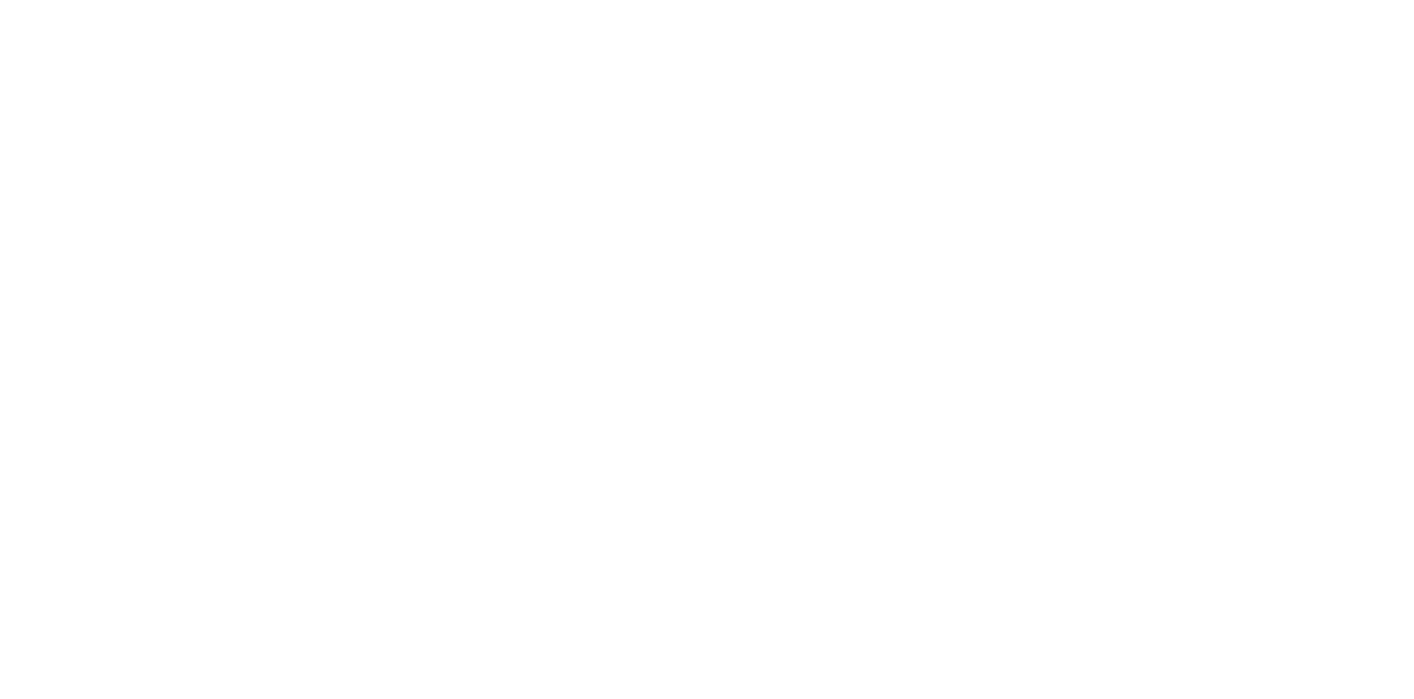
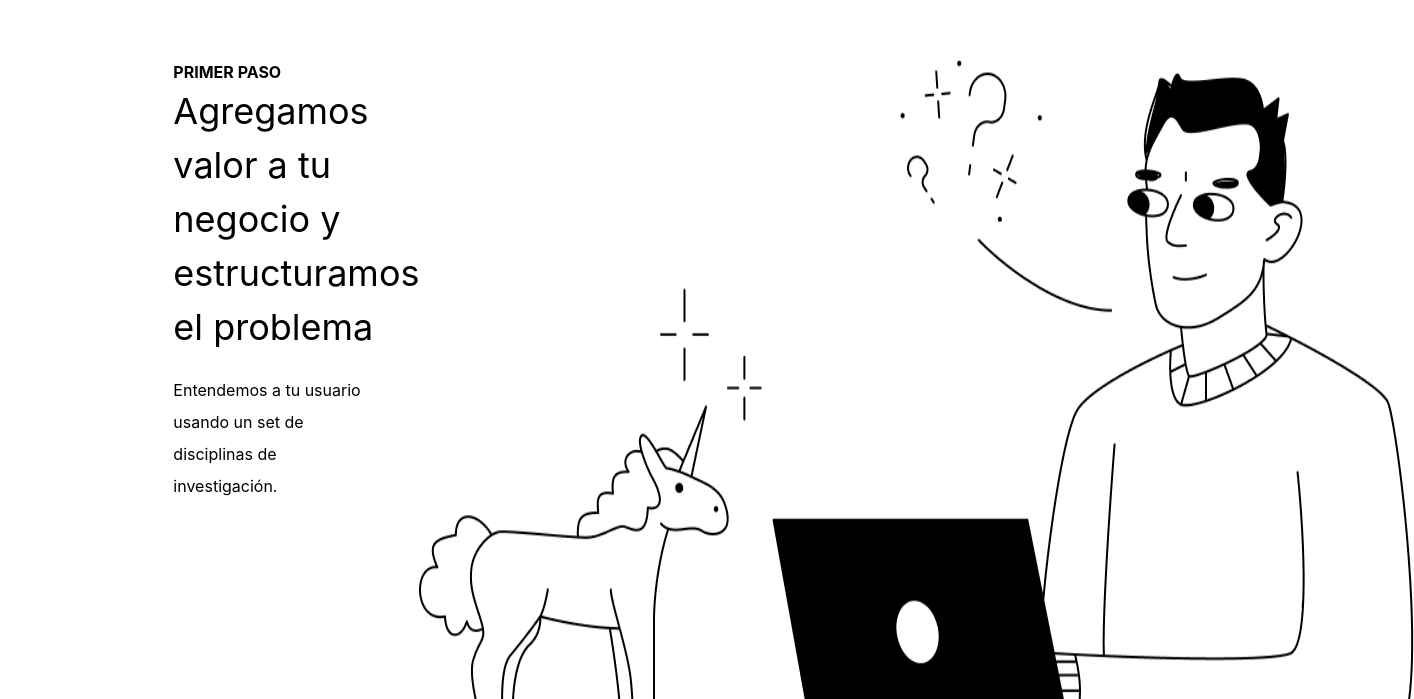
Before and after one commit to ZambranoBeicker/esedor_landingpage-web, a React (Create React App) app: page / in a window 1280 px wide. Shown: the part 2101-2800 px from the top of the page, 1414 px wide, since content can reach past the window. Before the commit the page ends 2057 px from the top, so only its background shows below. Built offline with nearby package versions, Linux system fonts and the light colour scheme.

Commit message:
Create Steps.js and add functions to it

```diff
--- a/src/App.js
+++ b/src/App.js
@@ -3,6 +3,7 @@
 import {Header} from './components/Header.js';
 import {Hero} from './components/Hero.js';
 import OurServices from './components/OurServices.js';
+import Steps from './components/Steps.js';
 
 
 function App() {
@@ -11,6 +12,7 @@
       <Header />
       <Hero />
       <OurServices />
+      <Steps />
     </React.Fragment>
   );
 }
--- /dev/null
+++ b/src/components/Steps.js
@@ -0,0 +1,91 @@
+import React from "react";
+import {InfoParagraph} from "./Hero.js";
+
+const setTitles = ({stepTitle, infoTitle, info},textClass,containerClass)=>{
+
+
+
+    return (
+        <div className={containerClass}>
+            <div>
+                <h4 className="font-bold">{stepTitle + ' PASO'}</h4>
+                <h2 className="text-4xl w-full">{infoTitle}</h2>
+            </div>
+            <InfoParagraph info={info} textClass={textClass}/>
+        </div>
+    )
+}
+
+const stepsContent = (data)=>{
+
+    const content = data.map((steps,index)=>{
+
+        if(steps.orientate){
+
+            return(
+                <div key={index} className={"relative flex py-10 my-56 index " + steps.containerClass}>
+                    {setTitles(steps,"text-md leading-loose", steps.stepTitle.toLowerCase() + " mb-56 w-6/12")}
+                    <img className={steps.imgClass} src={steps.img} alt={steps.stepTitle}/>
+                </div>
+                )
+            }else{
+            return(
+                <div key={index} className={"relative flex py-20 my-56 " + steps.containerClass}>
+                    <img className="absolute left-0 top-0" src={steps.img} alt={steps.stepTitle}/>
+                    {setTitles(steps,"text-md leading-loose",steps.stepTitle.toLowerCase() + " mb-20 w-4/12 ml-auto relative z-50")}
+                </div>
+                )
+
+            }
+    })
+
+    return content;
+}
+
+
+const Steps = () =>{
+
+    const data = [
+        {
+            info: "Entendemos a tu usuario usando un set de disciplinas de investigación.",
+            stepTitle:"PRIMER",
+            infoTitle:"Agregamos valor a tu negocio y estructuramos el problema",
+            img:"images/man_top.png",
+            containerClass:"ml-auto w-10/12 mr-10",
+            orientate:true,
+            imgClass:""
+
+        },
+        {
+            info: "Creamos versiones de escritorio, tablets y dispositivos móviles, plasmados en el prototipo de UX en Figma",
+            stepTitle:"SEGUNDO",
+            infoTitle:"Pensamos en la lógica y creamos un prototipo",
+            img:"images/man_left.png",
+            imgClass:"",
+            containerClass:"w-11/12 ml-10",
+            orientate:false,
+
+        },
+        {
+            info: "En esta etapa le damos personalidad a tu producto creando una guía de estilos visuales y si deseas escalar un sistema de diseño",
+            stepTitle:"TERCER",
+            infoTitle:"Diseñamos el producto digital y creamos la estetica",
+            img:"images/man_bottom.png",
+            imgClass:"absolute right-0 bottom-0",
+            containerClass:"w-11/12 ml-auto mr-10",
+            orientate:true,
+
+        },
+    ]
+
+
+
+
+    return(
+        <section className="min-h-0">
+            {stepsContent(data)}
+        </section>
+    )
+}
+
+export default Steps;
```
